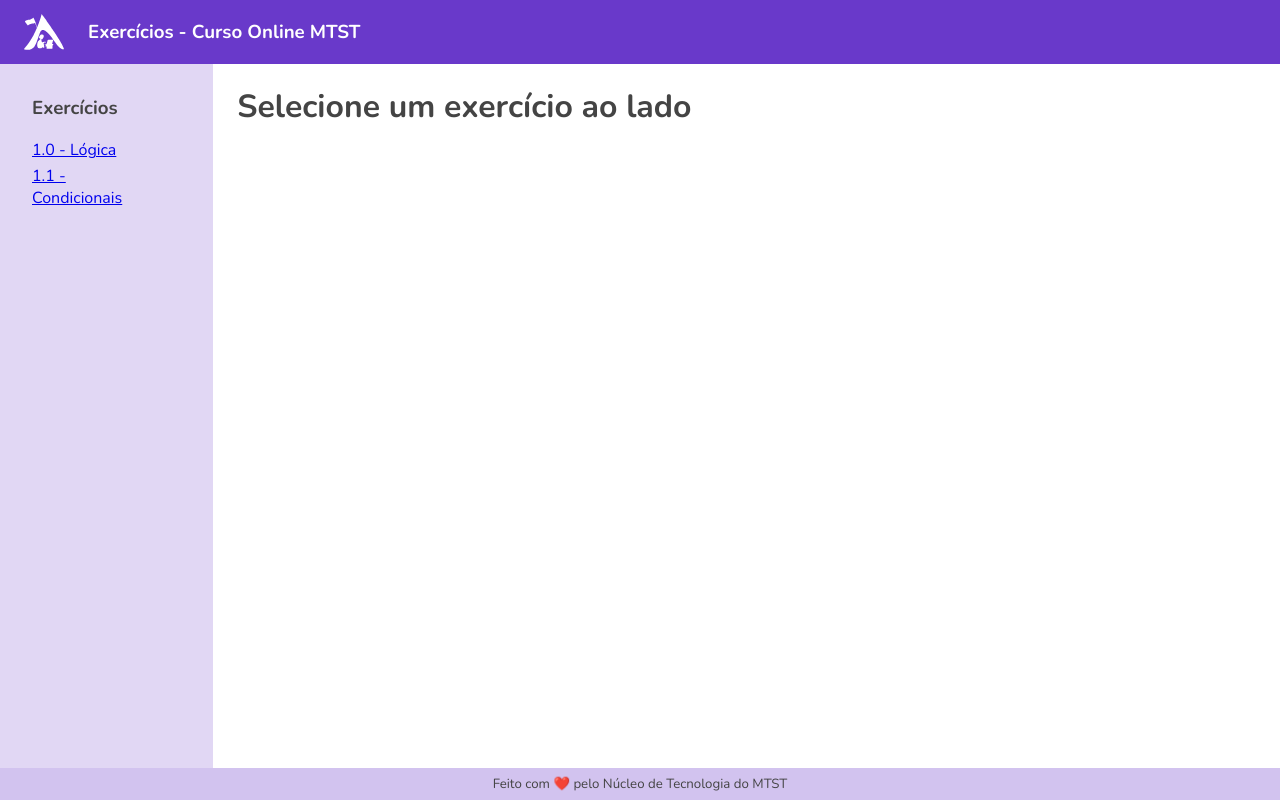
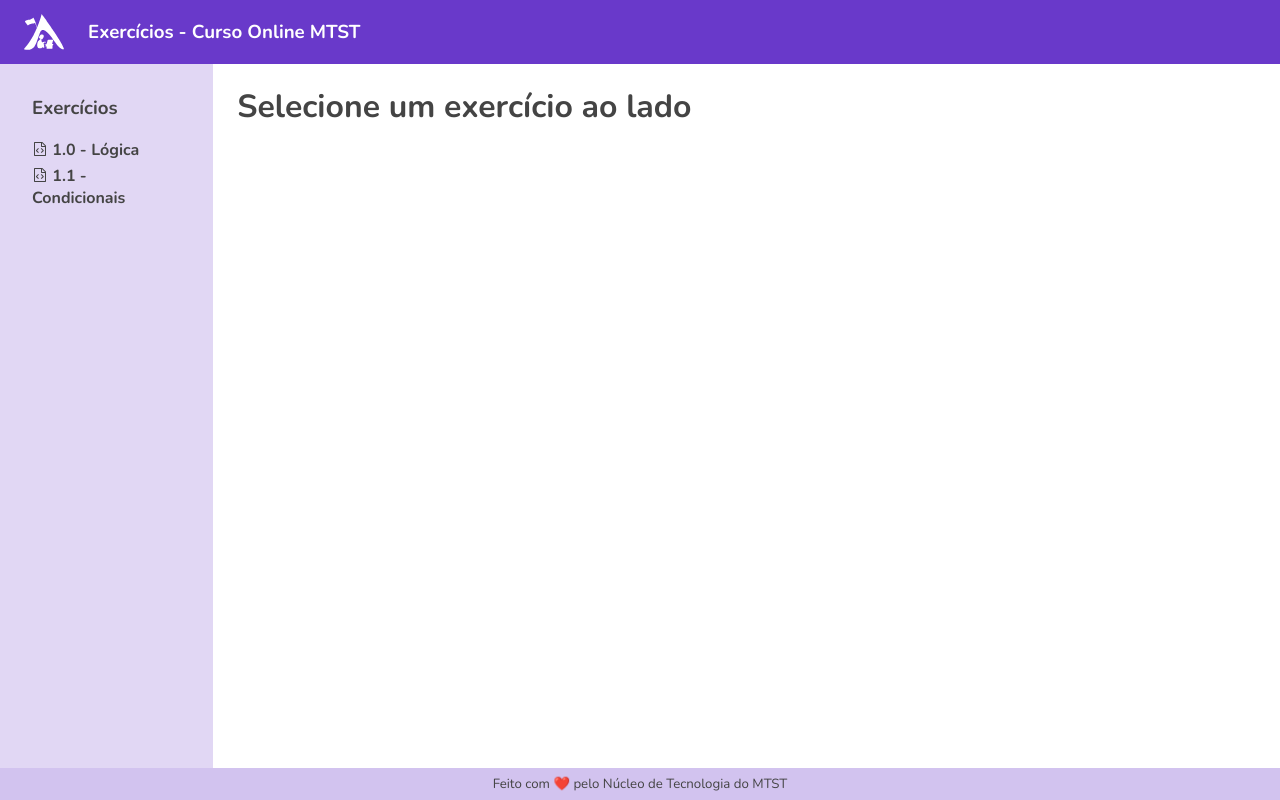
Before and after one commit to andrebnf/nt-listas-excc, a Next.js app: page / in a window 1280 px wide. Built offline with nearby package versions, Linux system fonts and the light colour scheme.

Commit message:
fixed sidebar and page navigation

```diff
--- a/components/sidebar.tsx
+++ b/components/sidebar.tsx
@@ -1,5 +1,7 @@
 import Link from "next/link";
 import styled from "styled-components";
+import { ExerciseSummary } from "../lib/exercises";
+import { VscFileCode } from 'react-icons/vsc'
 
 const SidebarContainer = styled.div`
   background-color: ${({theme}) => theme.colors.secondaryOpacity02};
@@ -17,8 +19,25 @@ const SidebarList = styled.ul`
   }
 `
 
+const StyledA = styled.a`
+  text-decoration: none;
+  color: ${({theme}) => theme.colors.text};
+  font-size: ${({theme}) => theme.fontSize.medium};
+  font-weight: bold;
+
+  &:hover, &:focus {
+    cursor: pointer;
+    color: ${({theme}) => theme.colors.primary};
+  }
+`
+
+const StyledIcon = styled(VscFileCode)`
+  top: 2px;
+  position: relative;
+`
+
 interface SidebarProps {
-  items: {title: string, slug: string}[];
+  items: ExerciseSummary[];
   title: string;
 }
 
@@ -29,7 +48,7 @@ export const Sidebar = ({title, items}: SidebarProps) => (
       {items.map(({slug, title}) => (
         <li key={slug}>
           <Link href={`/exercises/${slug}`}>
-            <a className="hover:underline">{title}</a>
+            <StyledA className="hover:underline"><StyledIcon/> {title}</StyledA>
           </Link>
         </li>
     ))}
--- a/pages/index.tsx
+++ b/pages/index.tsx
@@ -21,8 +21,6 @@ const Home: NextPage = ({ exercisesSummary }: any) => {
   return (
     <PageContainer columns={2}>
       <Sidebar title="Exercícios" items={exercisesSummary}></Sidebar>
-      {/* <ExerciseDetails></ExerciseDetails> */}
-      {/* <ExerciseCode></ExerciseCode> */}
       <PlaceholderText>
         <h1>Selecione um exercício ao lado</h1>
       </PlaceholderText>
```
Also changed, not shown: _exercises/ex1_1.md (+13 -4 lines), components/exerciseCode.tsx (+13 -1 lines), components/exerciseDetails.tsx (+1 -7 lines), pages/exercises/[slug].tsx (+10 -6 lines).
